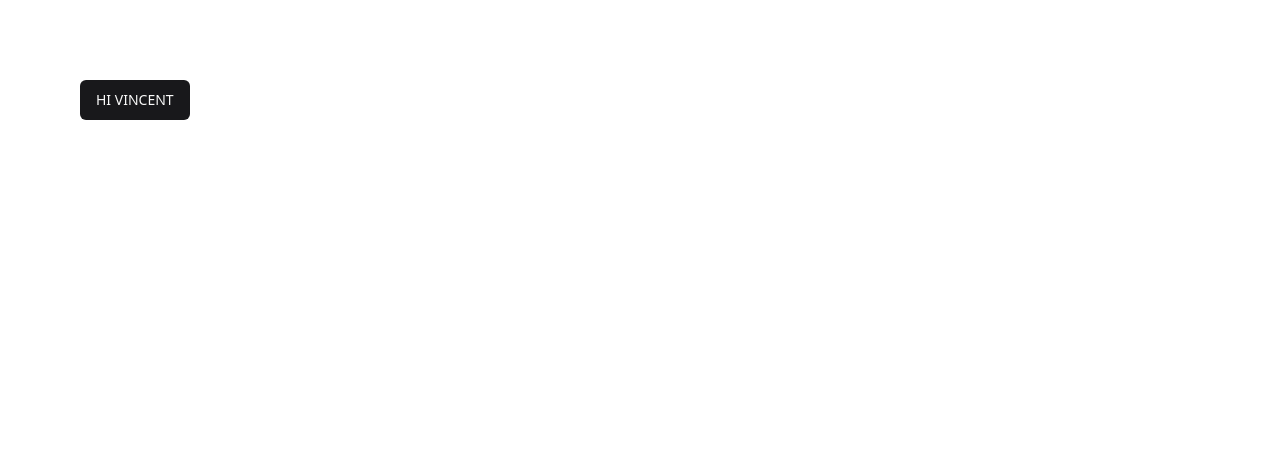
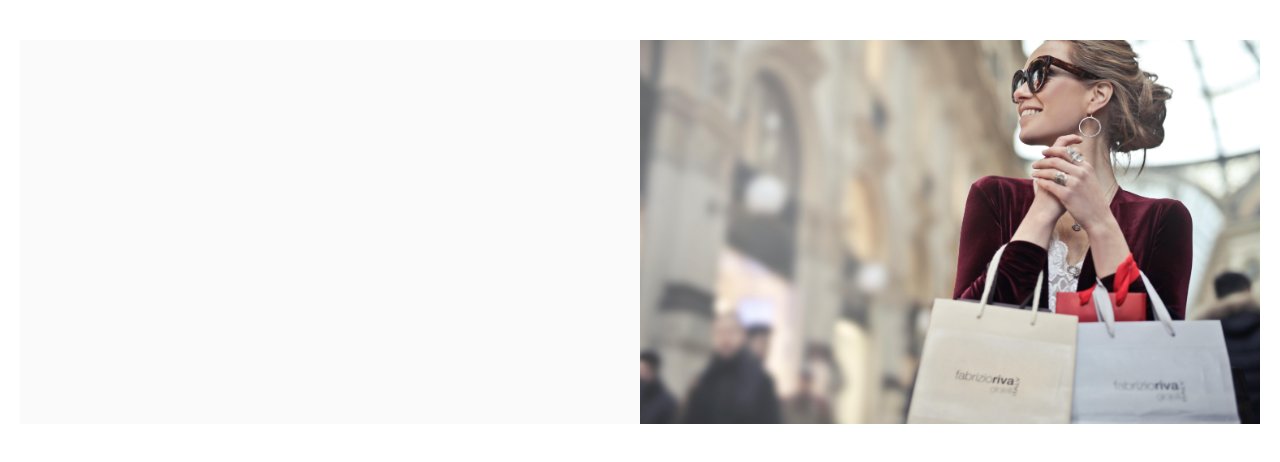
Before and after one commit to vincentobnza/next-wix-store, a Next.js app: page / in a window 1280 px wide. Shown: the top 462 px of the page. Built offline with nearby package versions, Linux system fonts and the light colour scheme.

Commit message:
Added typography components

```diff
--- a/src/app/layout.tsx
+++ b/src/app/layout.tsx
@@ -1,6 +1,7 @@
 import type { Metadata } from "next";
 import { Geist, Geist_Mono } from "next/font/google";
 import "./globals.css";
+import { FontProvider } from "@/context/FontContext";
 
 const geistSans = Geist({
   variable: "--font-geist-sans",
@@ -31,7 +32,7 @@ export default function RootLayout({
       <body
         className={`${geistSans.variable} ${geistMono.variable} antialiased`}
       >
-        {children}
+        <FontProvider>{children}</FontProvider>
       </body>
     </html>
   );
--- a/src/app/page.tsx
+++ b/src/app/page.tsx
@@ -1,9 +1,21 @@
-import { Button } from "@/components/ui/button";
+import Image from "next/image";
 
 export default function Home() {
   return (
-    <main className="p-20">
-      <Button>HI VINCENT</Button>
+    <main className="mx-auto w-full max-w-7xl space-y-10 px-5 py-10">
+      <div className="flex items-center md:h-96 bg-zinc-50">
+        <div className="space-y-7 p-10 text-center md:w-1/2"></div>
+        <div className="hidden md:block w-1/2 h-full">
+          <Image
+            src="/banner.jpg"
+            width={1000}
+            height={1000}
+            priority
+            alt="Trendora Banner"
+            className="h-full object-cover"
+          />
+        </div>
+      </div>
     </main>
   );
 }
--- /dev/null
+++ b/src/components/typography/typography.tsx
@@ -0,0 +1,54 @@
+import { useFont } from "@/context/FontContext";
+import * as React from "react";
+import { cn } from "@/lib/utils";
+
+export const Heading = ({
+  children,
+  className,
+  as: Component = "h1",
+}: {
+  children: React.ReactNode;
+  className?: string;
+  as?: keyof React.JSX.IntrinsicElements | React.JSXElementConstructor<unknown>;
+}) => {
+  const { stylishFont } = useFont();
+  return (
+    <Component className={cn(stylishFont, "text-3xl font-bold", className)}>
+      {children}
+    </Component>
+  );
+};
+
+export const SubHeading = ({
+  children,
+  className,
+  as: Component = "h2",
+}: {
+  children: React.ReactNode;
+  className?: string;
+  as?: keyof React.JSX.IntrinsicElements | React.JSXElementConstructor<unknown>;
+}) => {
+  const { outfitFont } = useFont();
+  return (
+    <Component className={cn(outfitFont, "text-xl font-semibold", className)}>
+      {children}
+    </Component>
+  );
+};
+
+export const Text = ({
+  children,
+  className,
+  as: Component = "p",
+}: {
+  children: React.ReactNode;
+  className?: string;
+  as?: keyof React.JSX.IntrinsicElements | React.JSXElementConstructor<unknown>;
+}) => {
+  const { outfitFont } = useFont();
+  return (
+    <Component className={cn(outfitFont, "text-base", className)}>
+      {children}
+    </Component>
+  );
+};
--- /dev/null
+++ b/src/context/FontContext.tsx
@@ -0,0 +1,39 @@
+"use client";
+
+import { createContext, useContext } from "react";
+import { Domine, Outfit } from "next/font/google";
+
+export type FontContextType = {
+  outfitFont: string;
+  stylishFont: string;
+};
+
+const dom = Domine({
+  subsets: ["latin"],
+  variable: "--font-domine",
+});
+const outfit = Outfit({
+  subsets: ["latin"],
+  variable: "--font-outfit",
+});
+
+export const FontContext = createContext<FontContextType | undefined>(
+  undefined,
+);
+
+export const FontProvider = ({ children }: { children: React.ReactNode }) => {
+  const stylishFont = dom.className;
+  const outfitFont = outfit.className;
+  return (
+    <FontContext.Provider value={{ outfitFont, stylishFont }}>
+      {children}
+    </FontContext.Provider>
+  );
+};
+export const useFont = () => {
+  const context = useContext(FontContext);
+  if (!context) {
+    throw new Error("useFont must be used within a FontProvider");
+  }
+  return context;
+};
```
Also changed, not shown: public/banner.jpg (added).
